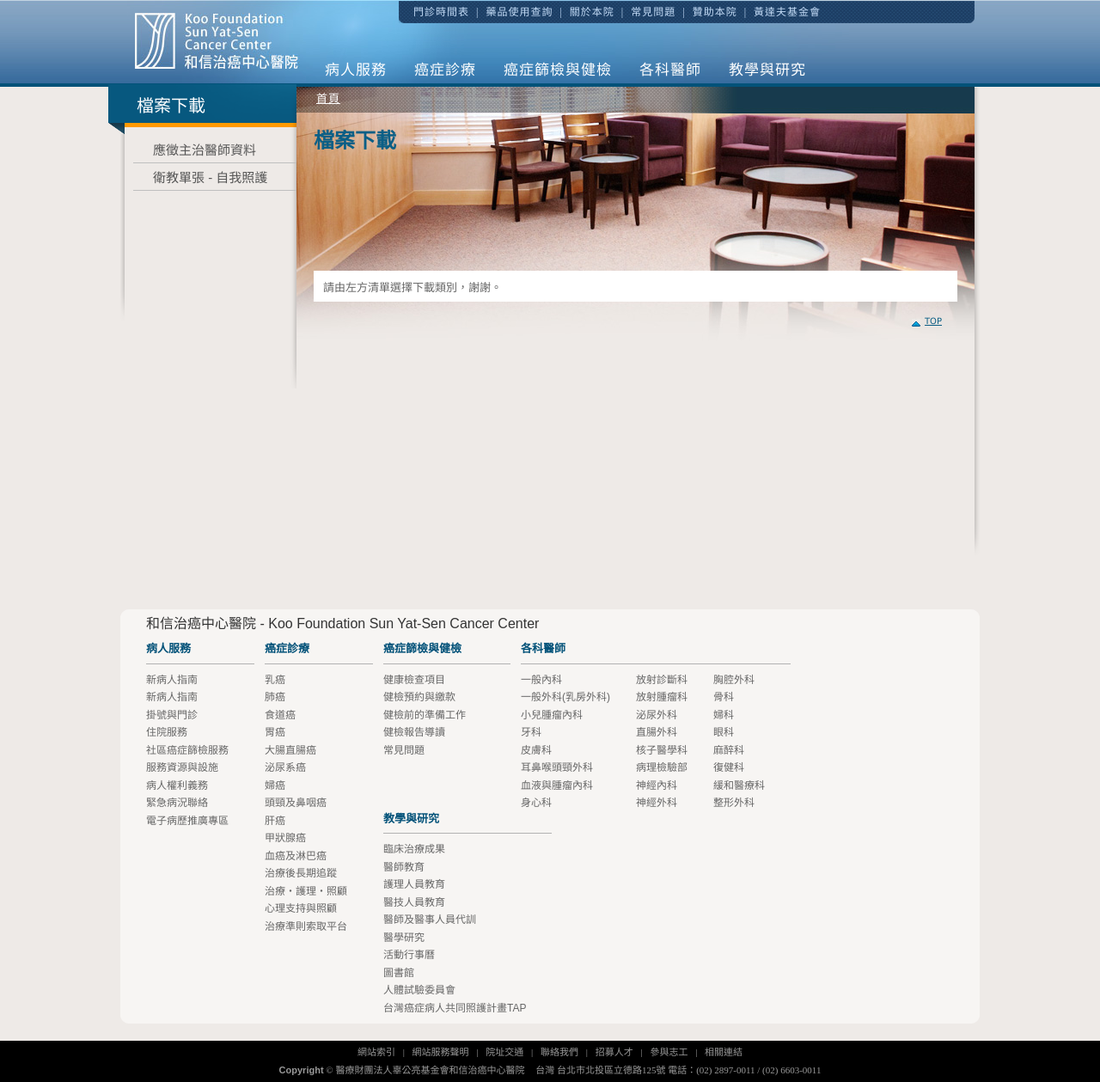
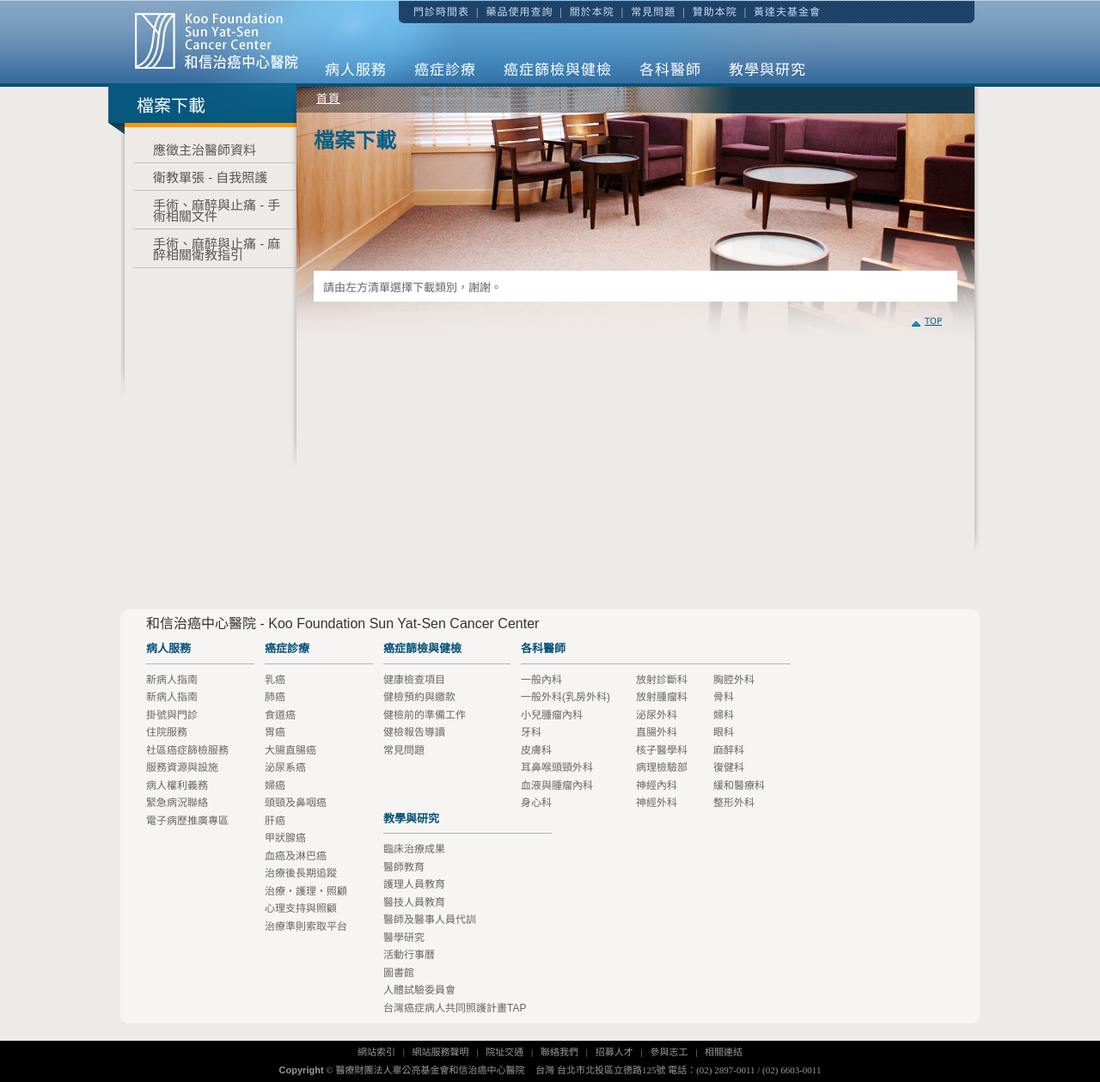
Before and after one commit to KFSYSCC/kfsyscc.github.io, a Jekyll site: the page built from index.md, in a window 1280 px wide. Shown: the whole page at 86% size. Built offline with Jekyll 4.4.1, drawn with Linux system fonts in a browser that asks for light colours; nearby versions of some CDN libraries; part of the change alters nothing that is shown.

Commit message:
add OP DOC and OP GUIDE files

```diff
--- /dev/null
+++ b/OP/DOC/index.md
@@ -0,0 +1,7 @@
+---
+layout: downloads
+title: 手術相關文件
+class: note
+permalink: /OP/DOC/
+list: ul
+---
--- /dev/null
+++ b/OP/GUIDE/index.md
@@ -0,0 +1,7 @@
+---
+layout: downloads
+title: 麻醉相關衛教指引
+class: note
+permalink: /OP/GUIDE/
+list: ul
+---
--- a/_data/downloads.yaml
+++ b/_data/downloads.yaml
@@ -92,3 +92,37 @@ items:
         url:      認識子宮頸抹片報告.pdf
       - display:  認識疼痛
         url:      認識疼痛.pdf
+  - url:          /OP/DOC/
+    items:
+      - display:  通用版手術同意書
+        url:      A01通用版手術同意書.pdf
+      - display:  麻醉說明與同意書
+        url:      A02+A03麻醉說明與同意書.pdf
+      - display:  輸血治療知情同意書
+        url:      A04輸血治療知情同意書.pdf
+  - url:          /OP/GUIDE/
+    items:
+      - display:  手術麻醉前準備注意事項
+        url:      B01手術麻醉前準備注意事項.pdf
+      - display:  手術麻醉諮詢門診流程簡介
+        url:      B02手術麻醉諮詢門診流程簡介.pdf
+      - display:  病人自控式止痛(PCA)
+        url:      B03病人自控式止痛(PCA).pdf
+      - display:  病人自控式硬脊膜外止痛(PCEA)
+        url:      B04病人自控式硬脊膜外止痛(PCEA).pdf
+      - display:  超音波導引脊側神經阻斷術(PVB)
+        url:      B05超音波導引脊側神經阻斷術(PVB).pdf
+      - display:  超音波導引腹橫肌阻斷術(TAP)
+        url:      B06超音波導引腹橫肌阻斷術(TAP).pdf
+      - display:  超音波導引腰方肌阻斷術(QL)
+        url:      B07超音波導引腰方肌阻斷術(QL).pdf
+      - display:  手術當日麻醉流程注意事項說明
+        url:      B08手術當日麻醉流程注意事項說明.pdf
+      - display:  麻醉風險知多少
+        url:      B09麻醉風險知多少.pdf
+      - display:  麻醉方式說明
+        url:      B10麻醉方式說明.pdf
+      - display:  術後常見問題與處置
+        url:      C01術後常見問題與處置.pdf
+      - display:  認識冠狀動脈心臟病(冠心症)
+        url:      D01認識冠狀動脈心臟病(冠心症).pdf
--- a/_data/sitebar.yaml
+++ b/_data/sitebar.yaml
@@ -2,3 +2,7 @@
   url: /HR/VS/
 - display: 衛教單張 - 自我照護
   url: /HEL/self/
+- display: 手術、麻醉與止痛 - 手術相關文件
+  url: /OP/DOC/
+- display: 手術、麻醉與止痛 - 麻醉相關衛教指引
+  url: /OP/GUIDE/
```
Also changed, not shown: 15 other files.
